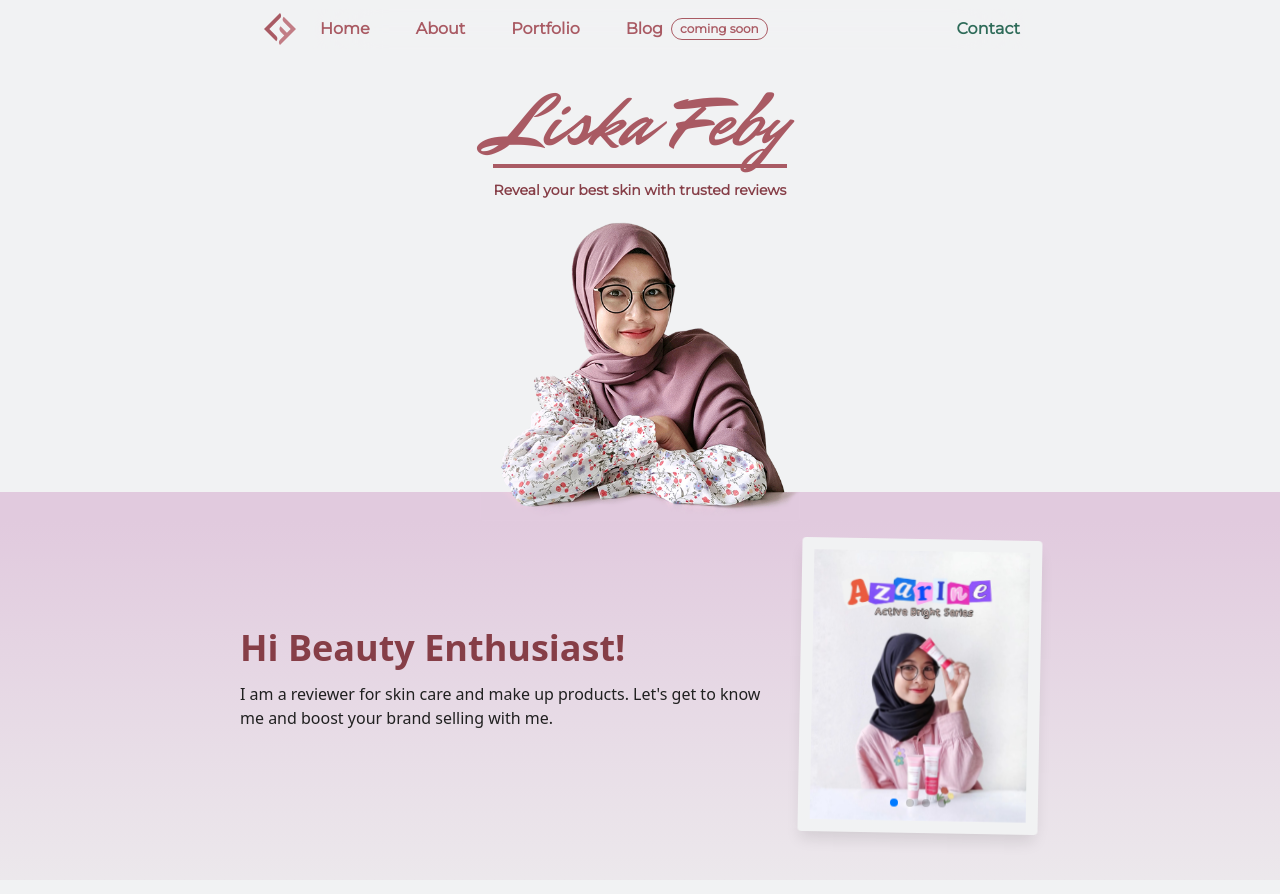
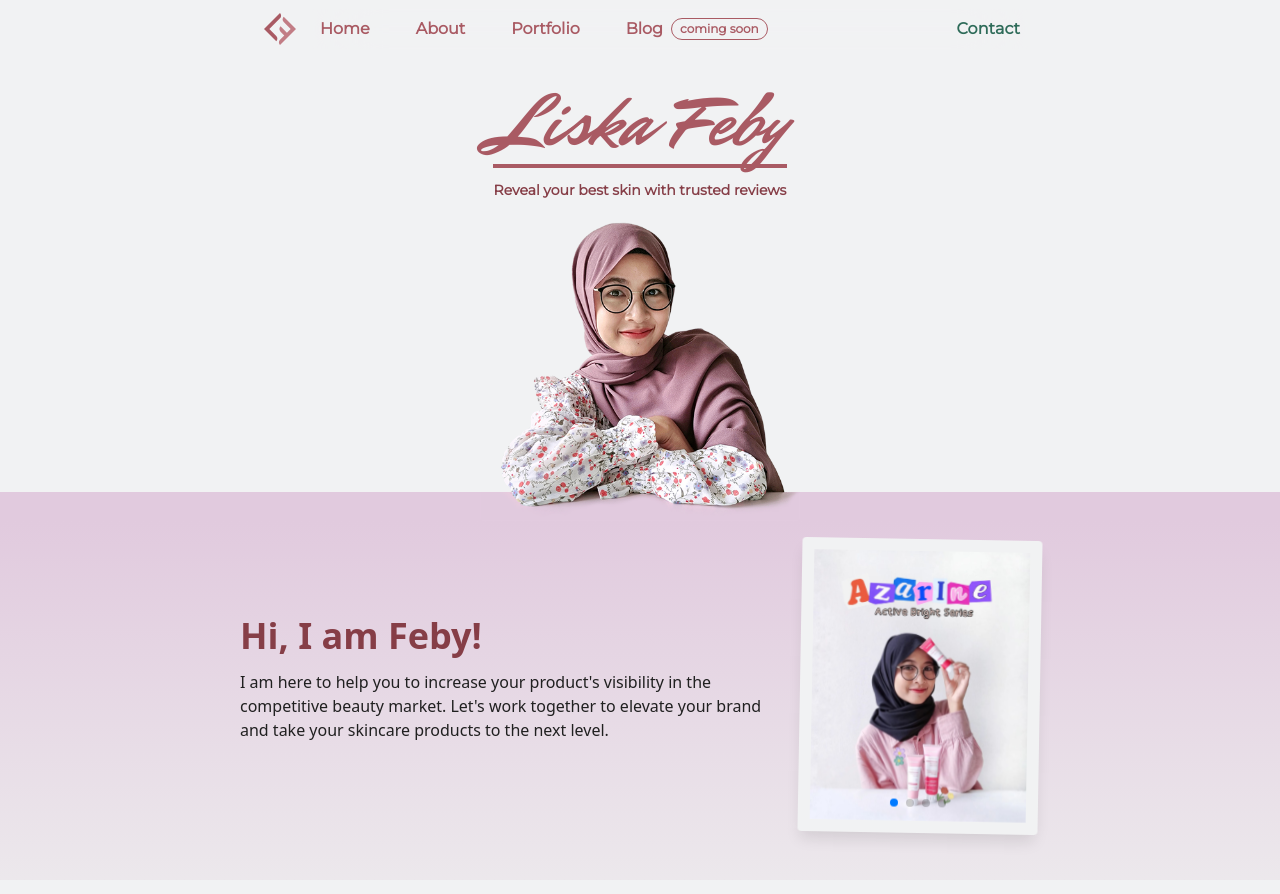
Before and after one commit to ahmadnaufal-f/website-feby, a React (Create React App) app: page / in a window 1280 px wide. Shown: the top 894 px of the page. Built offline with nearby package versions, Linux system fonts and the light colour scheme.

Commit message:
fix(intro-text): change strings

```diff
--- a/src/js/containers/intro/intro.css
+++ b/src/js/containers/intro/intro.css
@@ -32,6 +32,7 @@
 
 .about-description {
     color: var(--text-color);
+    padding-inline-end: 12px;
 }
 
 .swiper-container {
--- a/src/js/containers/intro/intro.js
+++ b/src/js/containers/intro/intro.js
@@ -14,8 +14,8 @@ function Intro() {
         <Fade className='card-about-bg'>
             <div className='card-about'>
                 <div className='about-wrapper'>
-                    <Slide className='about-caption'>Hi Beauty Enthusiast!</Slide>
-                    <Slide className='about-description'>I am a reviewer for skin care and make up products. Let's get to know me and boost your brand selling with me.</Slide>
+                    <Slide className='about-caption'>Hi, I am Feby!</Slide>
+                    <Slide className='about-description'>I am here to help you to increase your product's visibility in the competitive beauty market. Let's work together to elevate your brand and take your skincare products to the next level.</Slide>
                 </div>
                 <Zoom className='swiper-container'>
                     <Carousel pics={picArr}></Carousel>
```
Also changed, not shown: 2 other files (tests, documents, lock files or other folders).
